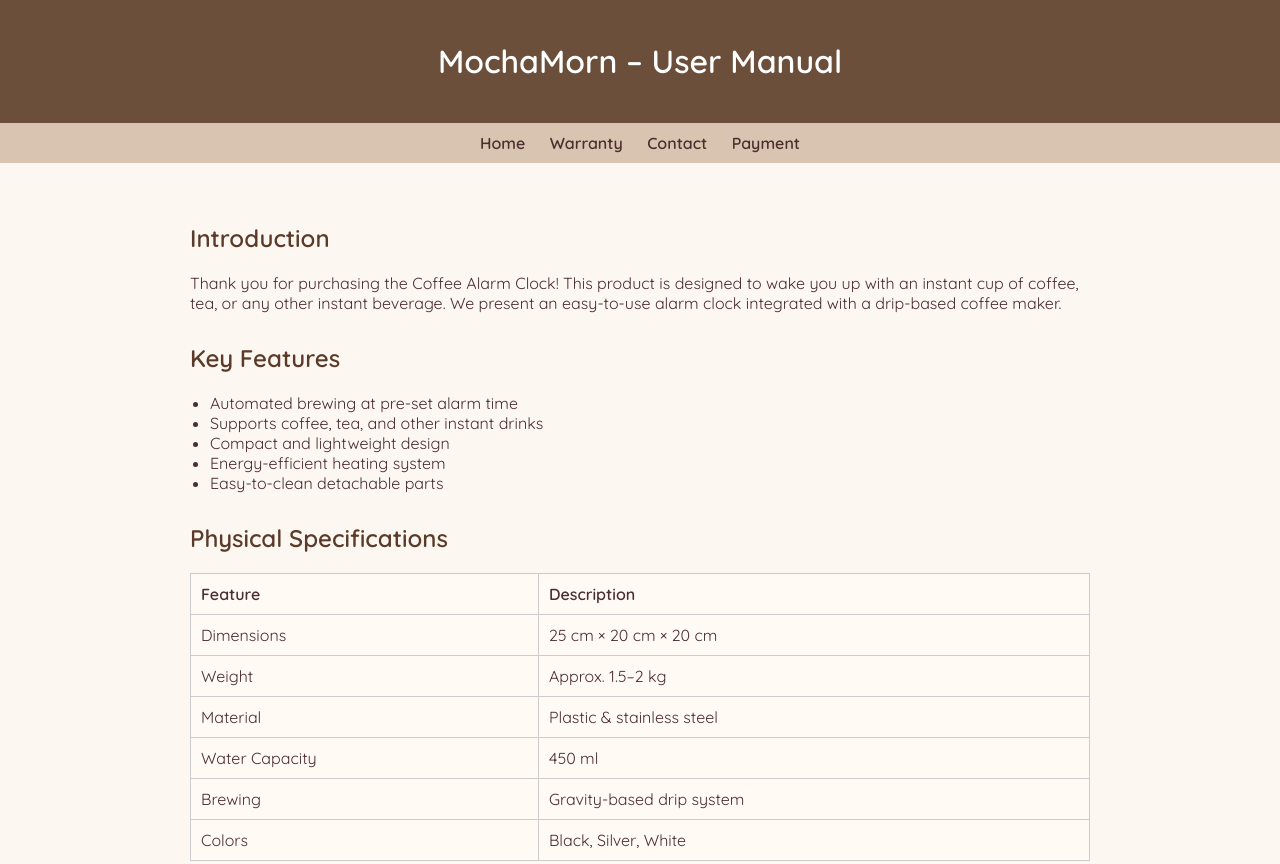
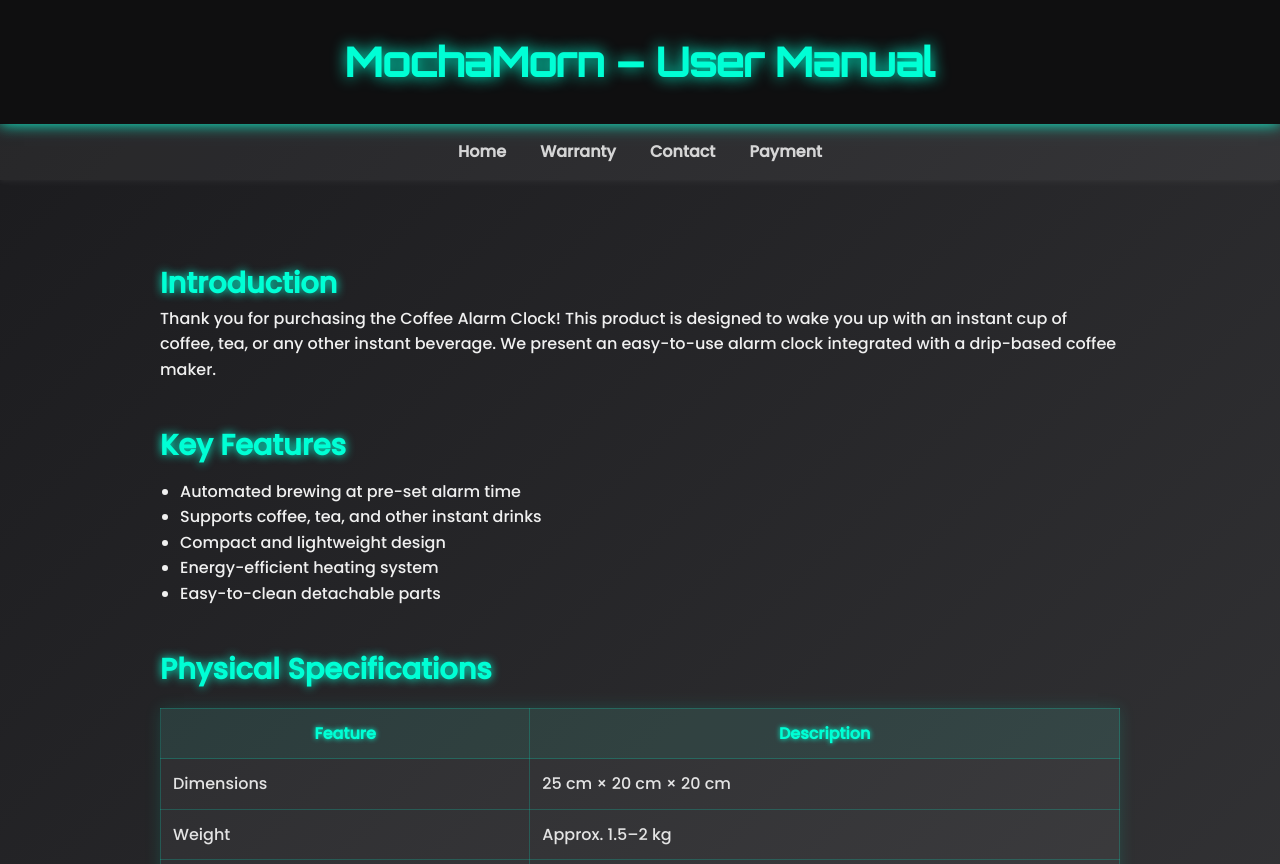
Before and after one commit to AslamOP/aslamop.github.io, a plain HTML site: page user-manual.html in a window 1280 px wide. Shown: the top 864 px of the page. Drawn offline with Linux system fonts and the light colour scheme.

Commit message:
Update user-manual.html

```diff
--- a/user-manual.html
+++ b/user-manual.html
@@ -5,82 +5,143 @@
   <meta name="viewport" content="width=device-width, initial-scale=1.0" />
   <title>User Manual – MochaMorn</title>
   <link rel="icon" type="image/jpg" href="favicon.jpg">
-  <link href="https://fonts.googleapis.com/css2?family=Quicksand:wght@400;600&display=swap" rel="stylesheet">
+  <link href="https://fonts.googleapis.com/css2?family=Orbitron:wght@500&family=Poppins:wght@300;500&display=swap" rel="stylesheet">
   <style>
+    * {
+      margin: 0;
+      padding: 0;
+      box-sizing: border-box;
+    }
+
     body {
-      font-family: 'Quicksand', sans-serif;
-      background-color: #fcf7f1;
-      color: #4b2e2e;
-      margin: 0;
+      font-family: 'Poppins', sans-serif;
+      background: linear-gradient(135deg, #1a1a1d, #4e4e50);
+      color: #fff;
+      line-height: 1.6;
     }
+
     header {
-      background-color: #6b4f3b;
-      color: white;
+      background-color: #0f0f10;
+      padding: 30px 20px;
       text-align: center;
-      padding: 20px;
+      box-shadow: 0 0 15px #00ffd5;
     }
+
+    header h1 {
+      font-family: 'Orbitron', sans-serif;
+      font-size: 2.5rem;
+      color: #00ffd5;
+      text-shadow: 0 0 15px #00ffd5;
+    }
+
     nav {
-      background-color: #d9c4b1;
-      padding: 10px;
+      background: rgba(255, 255, 255, 0.05);
+      padding: 15px 0;
       text-align: center;
+      box-shadow: 0 2px 5px rgba(255, 255, 255, 0.05);
     }
+
     nav a {
-      color: #4b2e2e;
+      color: #ffffffcc;
       text-decoration: none;
-      margin: 0 10px;
+      margin: 0 15px;
       font-weight: bold;
+      transition: color 0.3s ease;
     }
+
+    nav a:hover {
+      color: #00ffd5;
+      text-shadow: 0 0 10px #00ffd5;
+    }
+
     main {
-      max-width: 900px;
+      max-width: 1000px;
       margin: auto;
-      padding: 30px 20px;
+      padding: 40px 20px;
     }
+
     h2 {
-      color: #5b3a29;
-      margin-top: 30px;
+      font-size: 1.8rem;
+      color: #00ffd5;
+      margin-top: 40px;
+      text-shadow: 0 0 10px #00ffd5;
+      position: relative;
     }
+
+    p, li {
+      color: #f0f0f0;
+      font-size: 1rem;
+    }
+
+    ul, ol {
+      margin-top: 10px;
+      padding-left: 20px;
+    }
+
     table {
       width: 100%;
       border-collapse: collapse;
-      margin-top: 10px;
-      background-color: #fffaf4;
+      margin-top: 15px;
+      background-color: rgba(255, 255, 255, 0.05);
+      border: 1px solid #00ffd555;
+      box-shadow: 0 0 15px #00ffd522;
     }
+
     th, td {
-      padding: 10px;
-      border: 1px solid #ccc;
-      text-align: left;
+      padding: 12px;
+      border: 1px solid #00ffd533;
+      color: #ffffffdd;
     }
+
+    th {
+      background-color: #00ffd511;
+      color: #00ffd5;
+      text-shadow: 0 0 5px #00ffd5;
+    }
+
+    .button {
+      display: inline-block;
+      margin-top: 30px;
+      background-color: transparent;
+      border: 2px solid #00ffd5;
+      color: #00ffd5;
+      padding: 10px 20px;
+      border-radius: 10px;
+      text-decoration: none;
+      font-weight: bold;
+      transition: all 0.3s ease;
+      text-shadow: 0 0 5px #00ffd5;
+    }
+
+    .button:hover {
+      background-color: #00ffd511;
+      box-shadow: 0 0 20px #00ffd5;
+      transform: translateY(-2px);
+    }
+
     footer {
-      background-color: #eee1d4;
+      background-color: rgba(255, 255, 255, 0.03);
       text-align: center;
       padding: 20px;
+      color: #999;
       margin-top: 40px;
-    }
-    ul {
-      padding-left: 20px;
-    }
-    a.button {
-      display: inline-block;
-      margin-top: 20px;
-      background-color: #5a3928;
-      color: white;
-      padding: 10px 20px;
-      text-decoration: none;
-      border-radius: 8px;
-      font-weight: bold;
+      font-size: 0.9rem;
     }
   </style>
 </head>
 <body>
+
   <header>
     <h1>MochaMorn – User Manual</h1>
   </header>
+
   <nav>
     <a href="index.html">Home</a>
     <a href="warranty.html">Warranty</a>
     <a href="contact.html">Contact</a>
     <a href="payment.html">Payment</a>
   </nav>
+
   <main>
     <h2>Introduction</h2>
     <p>Thank you for purchasing the Coffee Alarm Clock! This product is designed to wake you up with an instant cup of coffee, tea, or any other instant beverage. We present an easy-to-use alarm clock integrated with a drip-based coffee maker.</p>
@@ -181,11 +242,13 @@
     <p>
       📍 Address: Dubai Bus Stand, Door 9/11, Saudi<br>
       📞 Support: +966 69 696969<br>
-      📧 Email: support@mochamorn.com<br>
-      🌐 https://mochamorn.github.io/
+      📧 Email: mochamorn@gmail.com<br>
+      🌐 <a href="https://mochamorn.github.io/" style="color:#00ffd5; text-shadow:0 0 5px #00ffd5;">https://mochamorn.github.io/</a>
     </p>
+
     <a href="index.html" class="button">⬅ Back to Home</a>
   </main>
+
   <footer>
     &copy; 2025 MochaMorn. All rights reserved.
   </footer>
```
